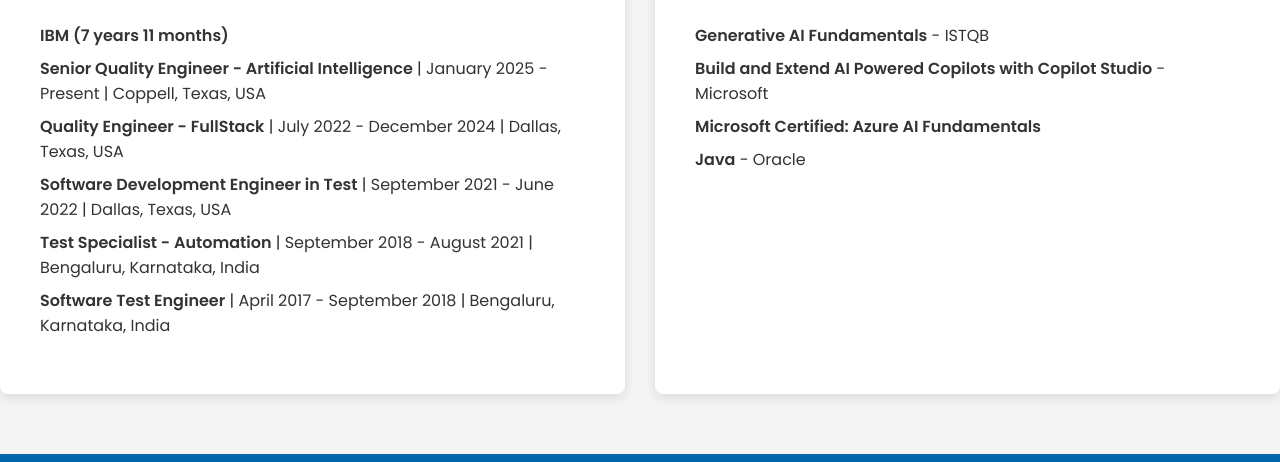
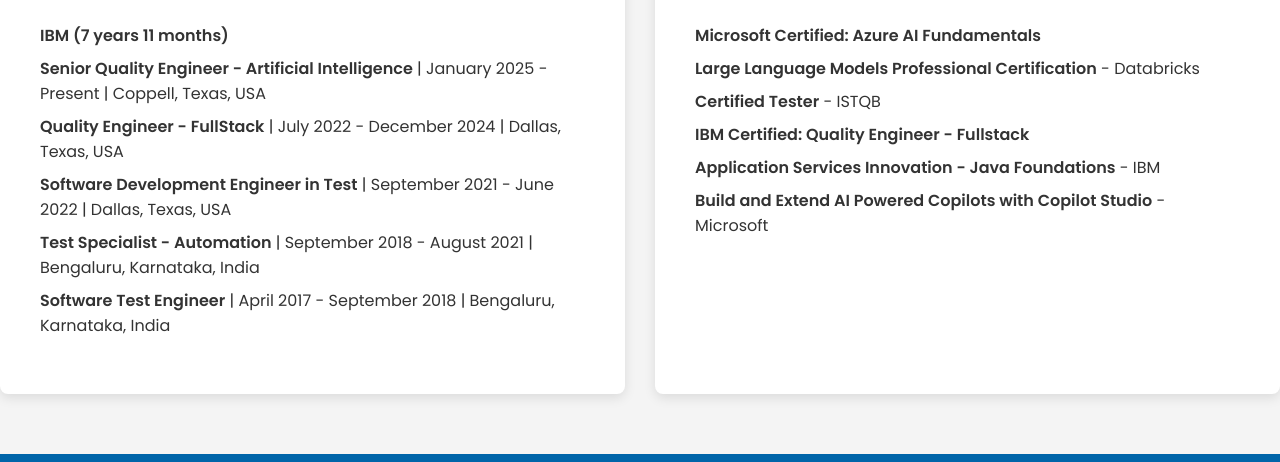
Before and after one commit to ravichandrasurabhi/myportfolio, a plain HTML site: page index.html in a window 1280 px wide. Shown: the part 635-1097 px from the top of the page. Drawn offline with Linux system fonts and the light colour scheme.

Commit message:
Update index.html

```diff
--- a/index.html
+++ b/index.html
@@ -260,10 +260,12 @@
             <div class="certifications" id="certifications-section">
                 <h2>Certifications</h2>
                 <ul>
-                    <li><strong>Generative AI Fundamentals</strong> - ISTQB</li>
+                    <li><strong>Microsoft Certified: Azure AI Fundamentals</strong></li>
+                    <li><strong>Large Language Models Professional Certification</strong> - Databricks</li>
+                    <li><strong>Certified Tester</strong> - ISTQB</li>
+                    <li><strong>IBM Certified: Quality Engineer - Fullstack</strong></li>
+                    <li><strong>Application Services Innovation - Java Foundations</strong> - IBM</li>
                     <li><strong>Build and Extend AI Powered Copilots with Copilot Studio</strong> - Microsoft</li>
-                    <li><strong>Microsoft Certified: Azure AI Fundamentals</strong></li>
-                    <li><strong>Java</strong> - Oracle</li>
                 </ul>
             </div>
         </div>
```
